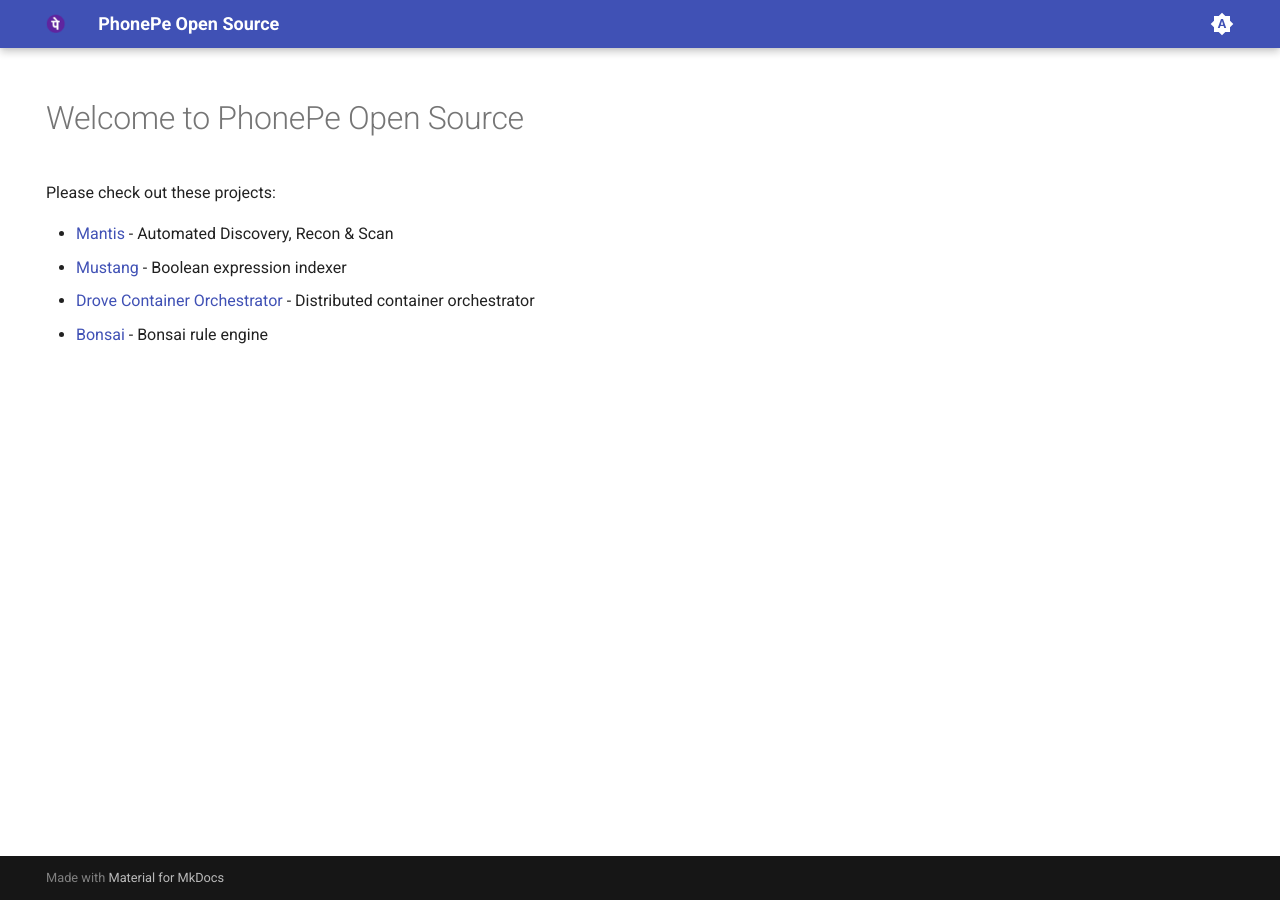
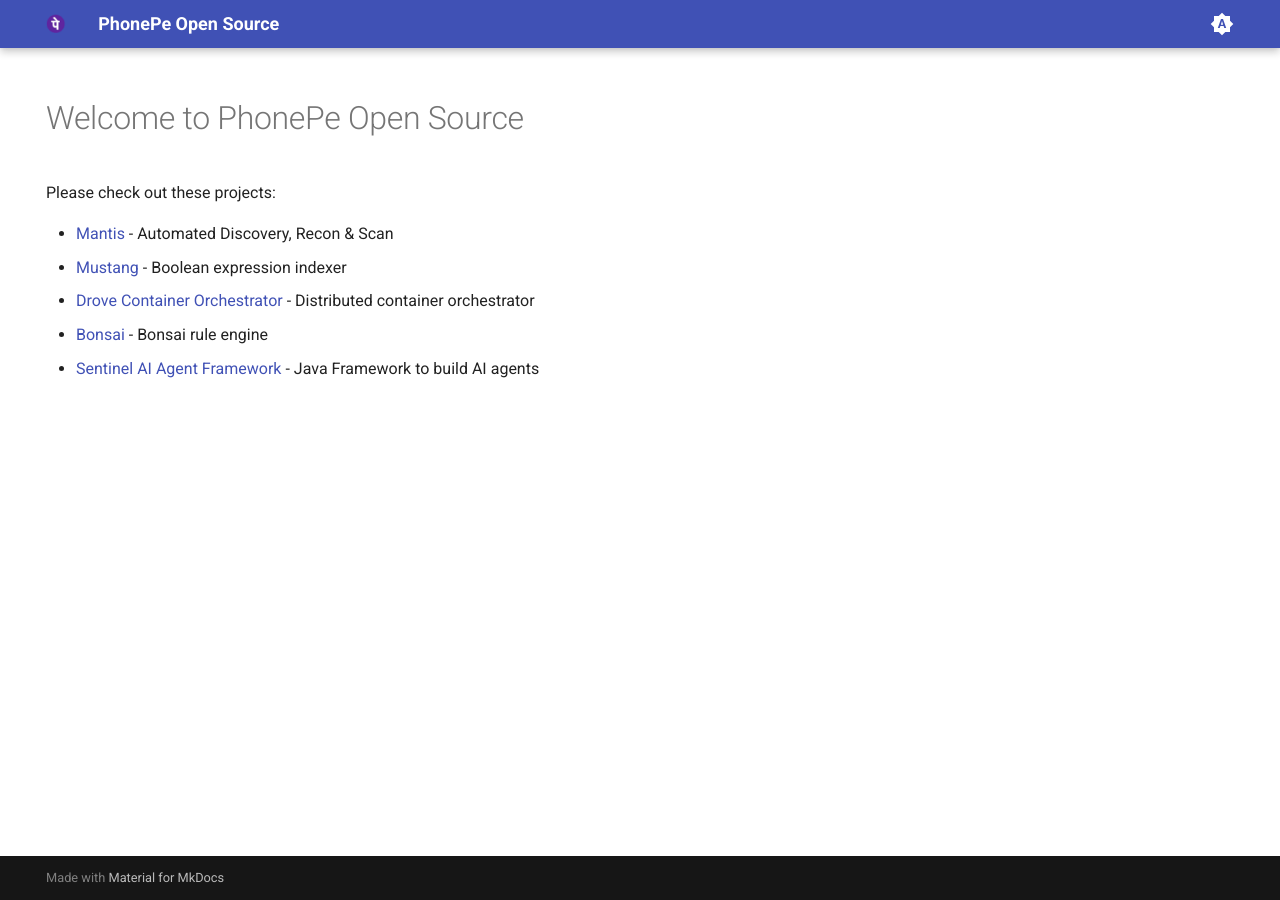
Before and after one commit to PhonePe/phonepe.github.io, an MkDocs documentation site: the page built from docs/index.md, in a window 1280 px wide. Built offline with MkDocs 1.6.1 and Material for MkDocs 9.7.7, drawn with Linux system fonts in a browser that asks for light colours; plug-ins that fetch from the network failed and are left out.

Commit message:
Added sentinel ai

```diff
--- a/docs/index.md
+++ b/docs/index.md
@@ -12,3 +12,4 @@
 - [Mustang](https://github.com/PhonePe/mustang) - Boolean expression indexer
 - [Drove Container Orchestrator](/drove-orchestrator) - Distributed container orchestrator
 - [Bonsai](/bonsai) - Bonsai rule engine
+- [Sentinel AI Agent Framework](/sentinel-ai) - Java Framework to build AI agents
```
